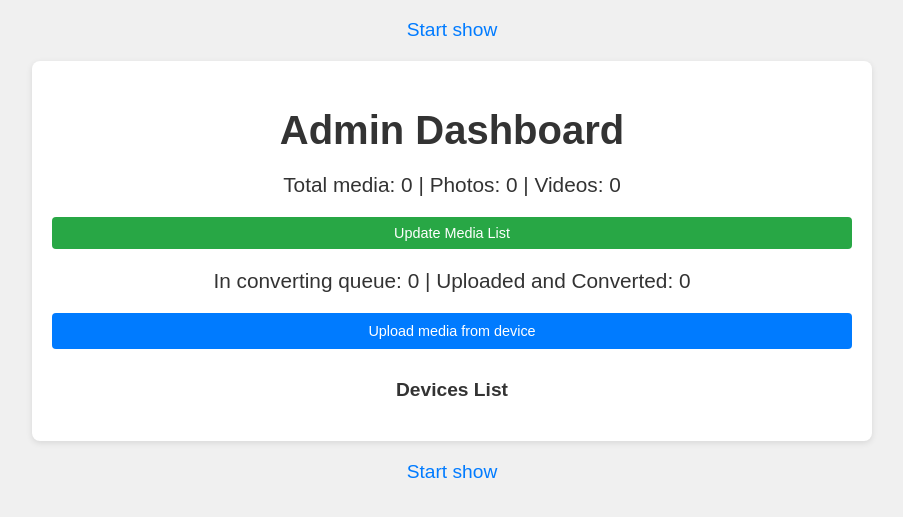
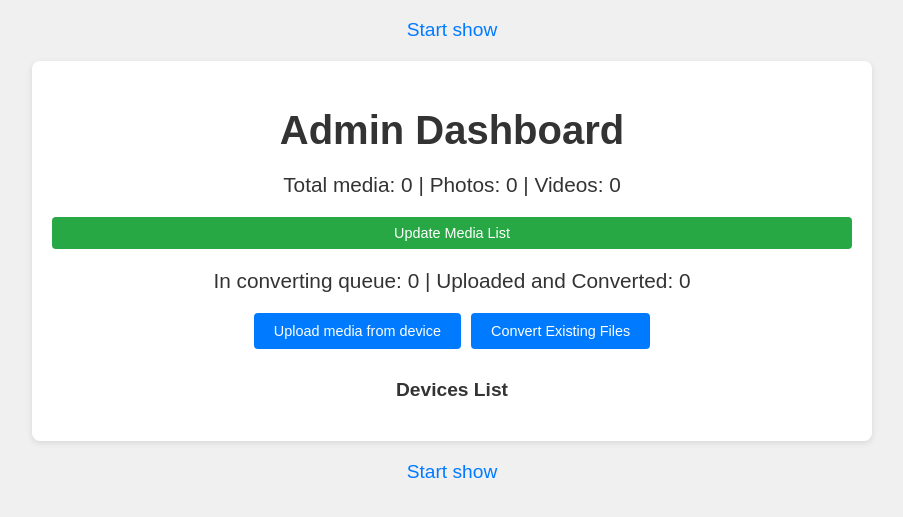
Before and after one commit to nikmedoed/pishow, a FastAPI app: page /admin in a window 1280 px wide. Shown: the top 517 px of the page, without its empty margins (188-1091 px from the left). Run offline with FastAPI, Linux system fonts and the light colour scheme.

Commit message:
separate converting button

```diff
--- a/src/routes/admin.py
+++ b/src/routes/admin.py
@@ -83,6 +83,19 @@ async def admin_device_settings(request: Request, device_id: str):
     })
 
 
+def start_conversion(request: Request) -> str:
+    try:
+        to_convert = count_files_recursive(UPLOADED_RAW_DIR)
+        port = str(request.url.port or "8000")
+        subprocess.Popen(
+            [sys.executable, "src/utils/converter.py", port],
+            start_new_session=True
+        )
+        return f"Converting {to_convert} files started." if to_convert else "Nothing to convert"
+    except Exception as e:
+        return f"Conversion error: {e}"
+
+
 @router.post("/upload")
 async def upload_files(request: Request, files: list[UploadFile] = File(...)):
     try:
@@ -90,15 +103,17 @@ async def upload_files(request: Request, files: list[UploadFile] = File(...)):
             destination = UPLOADED_RAW_DIR / file.filename
             with open(destination, "wb") as buffer:
                 shutil.copyfileobj(file.file, buffer)
-        port = str(request.url.port or "8000")
-        subprocess.Popen(
-            [sys.executable, "src/utils/converter.py", port],
-            start_new_session=True
-        )
-        message = "Files uploaded. Converting started."
+        conversion_message = start_conversion(request)
+        message = f"Files uploaded. {conversion_message}"
     except Exception as e:
-        message = f"Uploading error {e}"
+        message = f"Uploading error: {e}"
     request.session["update_msg"] = message
+    return RedirectResponse(url="/admin", status_code=303)
+
+
+@router.post("/convert")
+async def convert_existing_files(request: Request):
+    request.session["update_msg"] = start_conversion(request)
     return RedirectResponse(url="/admin", status_code=303)
 
 
--- a/src/static/settings.css
+++ b/src/static/settings.css
@@ -250,3 +250,10 @@ input[type="text"] {
 .btn-upload-submit:hover {
     background: #0056b3;
 }
+
+.upload-convert-group {
+    display: flex;
+    justify-content: center;
+    gap: 10px;
+    margin-bottom: 20px;
+}
--- a/src/templates/admin.jinja2
+++ b/src/templates/admin.jinja2
@@ -23,12 +23,16 @@
     <div class="media-summary">
         In converting queue: {{ upload_raw }} | Uploaded and Converted: {{ uploaded }}
     </div>
-    <form method="post" action="/admin/upload" enctype="multipart/form-data" class="upload-form">
-        <label for="file-upload" class="btn btn-upload">Upload media from device</label>
-        <input id="file-upload" type="file" name="files" multiple accept="image/*,video/*" style="display: none;"
-               onchange="this.form.submit()">
-    </form>
-
+    <div class="upload-convert-group">
+        <form method="post" action="/admin/upload" enctype="multipart/form-data">
+            <label for="file-upload" class="btn btn-upload">Upload media from device</label>
+            <input id="file-upload" type="file" name="files" multiple accept="image/*,video/*" style="display: none;"
+                   onchange="this.form.submit()">
+        </form>
+        <form method="post" action="/admin/convert">
+            <button type="submit" class="btn btn-upload-submit">Convert Existing Files</button>
+        </form>
+    </div>
 
     <div class="list-label">Devices List</div>
     <div class="card-container">
```
